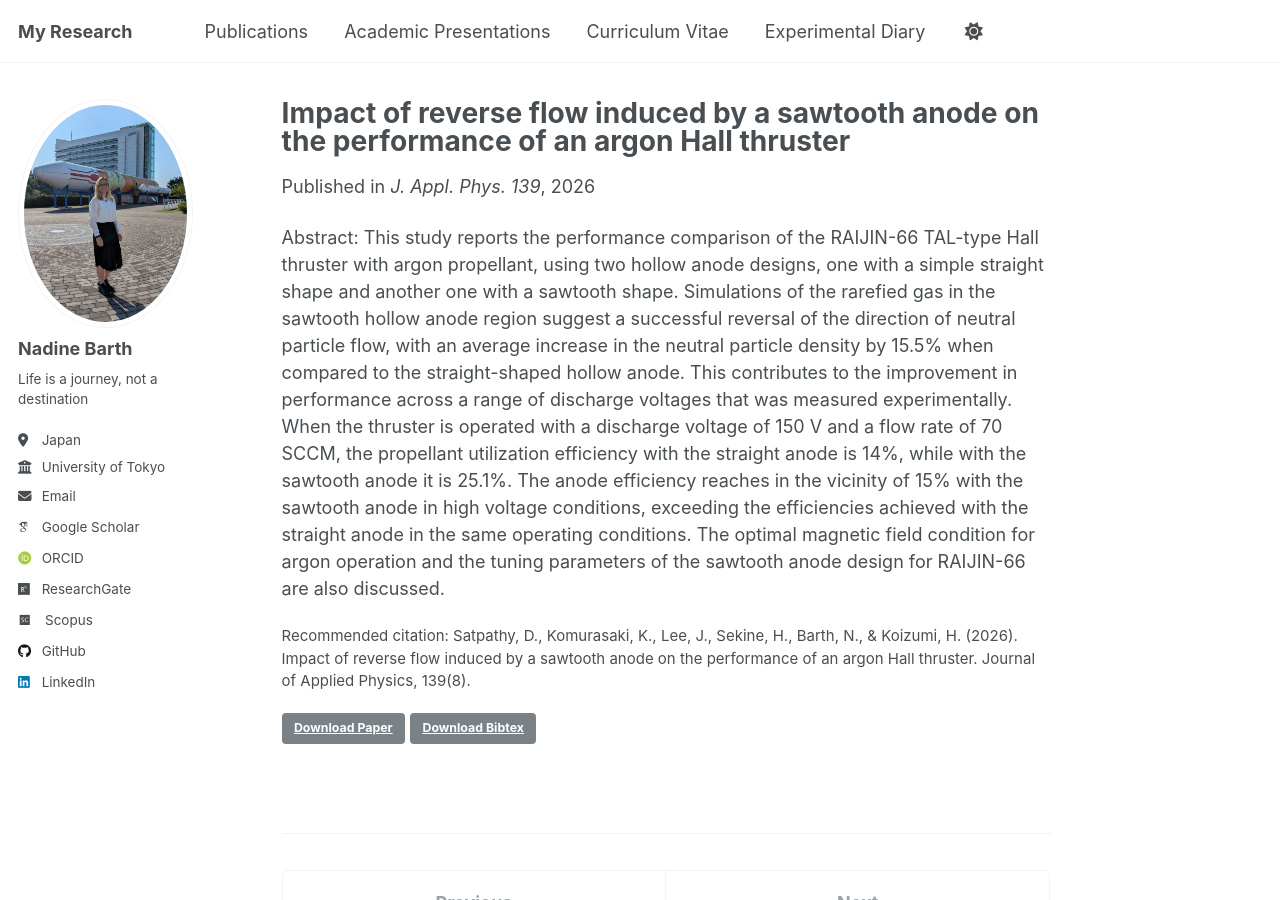
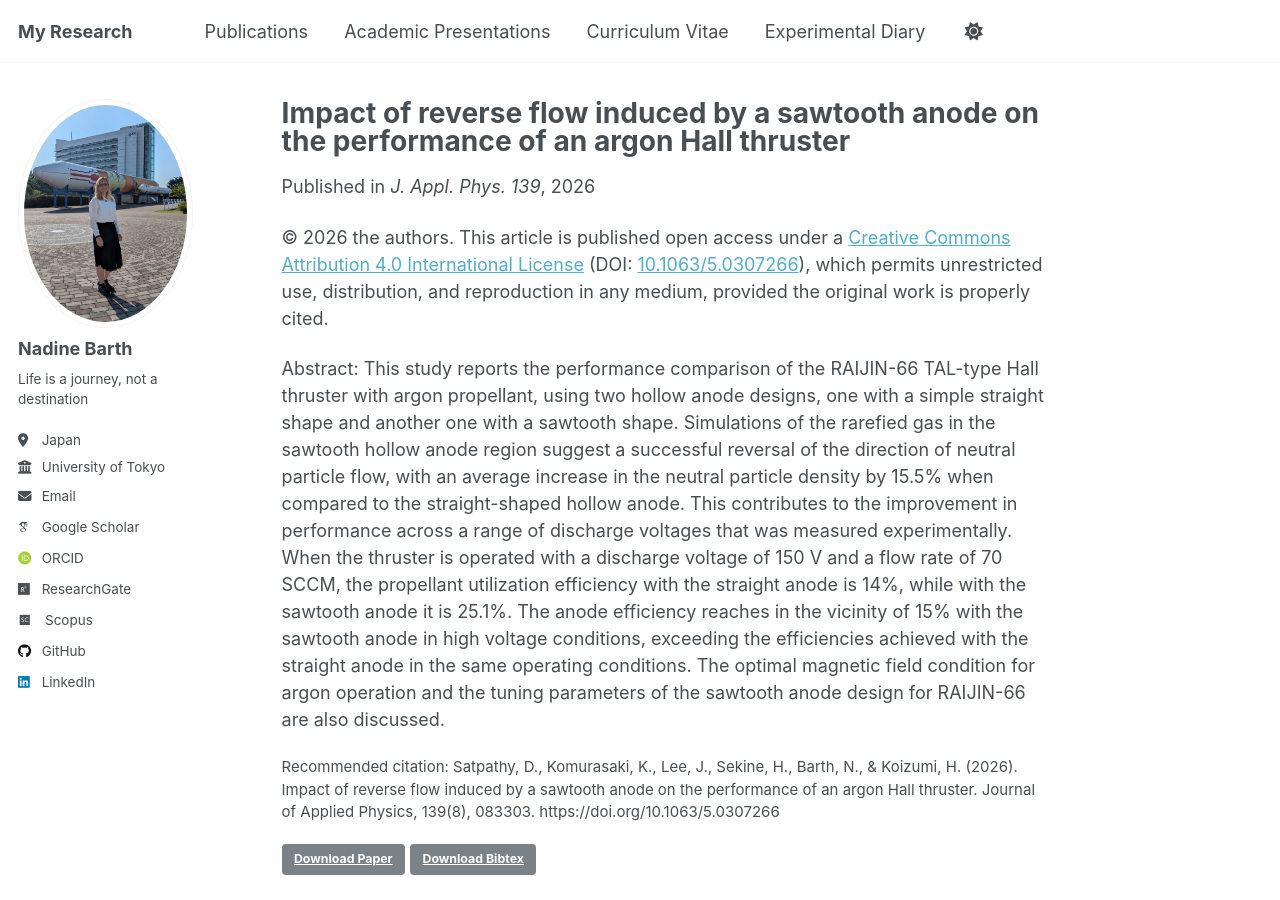
Before and after one commit to Barth-Nadine/Research, a Jekyll site: the page built from _publications/2026_02_Impact of reverse flow induced by a sawtooth anode on the performance of an argon Hall thruster.md, in a window 1280 px wide and 900 px high. Built offline with Jekyll 4.4.1, drawn with Linux system fonts in a browser that asks for light colours; some web fonts are replaced.

Commit message:
Host final published PDF for sawtooth-anode coauthor paper
Confirmed via Crossref that this article (J. Appl. Phys. 139, 083303)
is Gold Open Access under CC BY 4.0 with zero embargo, unlike AIP's
default subscription-article policy - so the final version of record
can be hosted immediately. Replaces the AIP landing-page link with the
actual PDF, adds the license notice, and fills in the DOI/page number
in the citation and bibtex entry.

```diff
--- a/_publications/2026_02_Impact of reverse flow induced by a sawtooth anode on the performance of an argon Hall thruster.md
+++ b/_publications/2026_02_Impact of reverse flow induced by a sawtooth anode on the performance of an argon Hall thruster.md
@@ -6,13 +6,15 @@
 excerpt: 'Performance comparison of straight and sawtooth hollow anodes in the RAIJIN-66 TAL Hall thruster using argon propellant. The sawtooth geometry induces reverse neutral flow and increases neutral density by 15.5%, improving propellant utilization efficiency from 14% to 25.1% at 150 V and 70 SCCM.'
 date: 2026-02-23
 venue: 'J. Appl. Phys. 139'
-paperurl: 'https://pubs.aip.org/aip/jap/article/139/8/083303/3380939'
+paperurl: '/Research/files/2026-sawtooth-anode.pdf'
 bibtexurl: '/Research/files/2026-sawtooth-anode.bib'
-citation: 'Satpathy, D., Komurasaki, K., Lee, J., Sekine, H., Barth, N., & Koizumi, H. (2026). Impact of reverse flow induced by a sawtooth anode on the performance of an argon Hall thruster. Journal of Applied Physics, 139(8).'
+citation: 'Satpathy, D., Komurasaki, K., Lee, J., Sekine, H., Barth, N., & Koizumi, H. (2026). Impact of reverse flow induced by a sawtooth anode on the performance of an argon Hall thruster. Journal of Applied Physics, 139(8), 083303. https://doi.org/10.1063/5.0307266'
 published: true
 layout: single
 abstract: 'This study reports the performance comparison of the RAIJIN-66 TAL-type Hall thruster with argon propellant, using two hollow anode designs, one with a simple straight shape and another one with a sawtooth shape. Simulations of the rarefied gas in the sawtooth hollow anode region suggest a successful reversal of the direction of neutral particle flow, with an average increase in the neutral particle density by 15.5% when compared to the straight-shaped hollow anode. This contributes to the improvement in performance across a range of discharge voltages that was measured experimentally. When the thruster is operated with a discharge voltage of 150 V and a flow rate of 70 SCCM, the propellant utilization efficiency with the straight anode is 14%, while with the sawtooth anode it is 25.1%. The anode efficiency reaches in the vicinity of 15% with the sawtooth anode in high voltage conditions, exceeding the efficiencies achieved with the straight anode in the same operating conditions. The optimal magnetic field condition for argon operation and the tuning parameters of the sawtooth anode design for RAIJIN-66 are also discussed.'
 ---
 
+&copy; 2026 the authors. This article is published open access under a [Creative Commons Attribution 4.0 International License](https://creativecommons.org/licenses/by/4.0/) (DOI: [10.1063/5.0307266](https://doi.org/10.1063/5.0307266)), which permits unrestricted use, distribution, and reproduction in any medium, provided the original work is properly cited.
+
 Abstract:
 This study reports the performance comparison of the RAIJIN-66 TAL-type Hall thruster with argon propellant, using two hollow anode designs, one with a simple straight shape and another one with a sawtooth shape. Simulations of the rarefied gas in the sawtooth hollow anode region suggest a successful reversal of the direction of neutral particle flow, with an average increase in the neutral particle density by 15.5% when compared to the straight-shaped hollow anode. This contributes to the improvement in performance across a range of discharge voltages that was measured experimentally. When the thruster is operated with a discharge voltage of 150 V and a flow rate of 70 SCCM, the propellant utilization efficiency with the straight anode is 14%, while with the sawtooth anode it is 25.1%. The anode efficiency reaches in the vicinity of 15% with the sawtooth anode in high voltage conditions, exceeding the efficiencies achieved with the straight anode in the same operating conditions. The optimal magnetic field condition for argon operation and the tuning parameters of the sawtooth anode design for RAIJIN-66 are also discussed.
--- a/files/2026-sawtooth-anode.bib
+++ b/files/2026-sawtooth-anode.bib
@@ -4,6 +4,8 @@
   journal={Journal of Applied Physics},
   volume={139},
   number={8},
+  pages={083303},
   year={2026},
-  publisher={AIP Publishing}
+  publisher={AIP Publishing},
+  doi={10.1063/5.0307266}
 }
```
Also changed, not shown: 1 other file.
